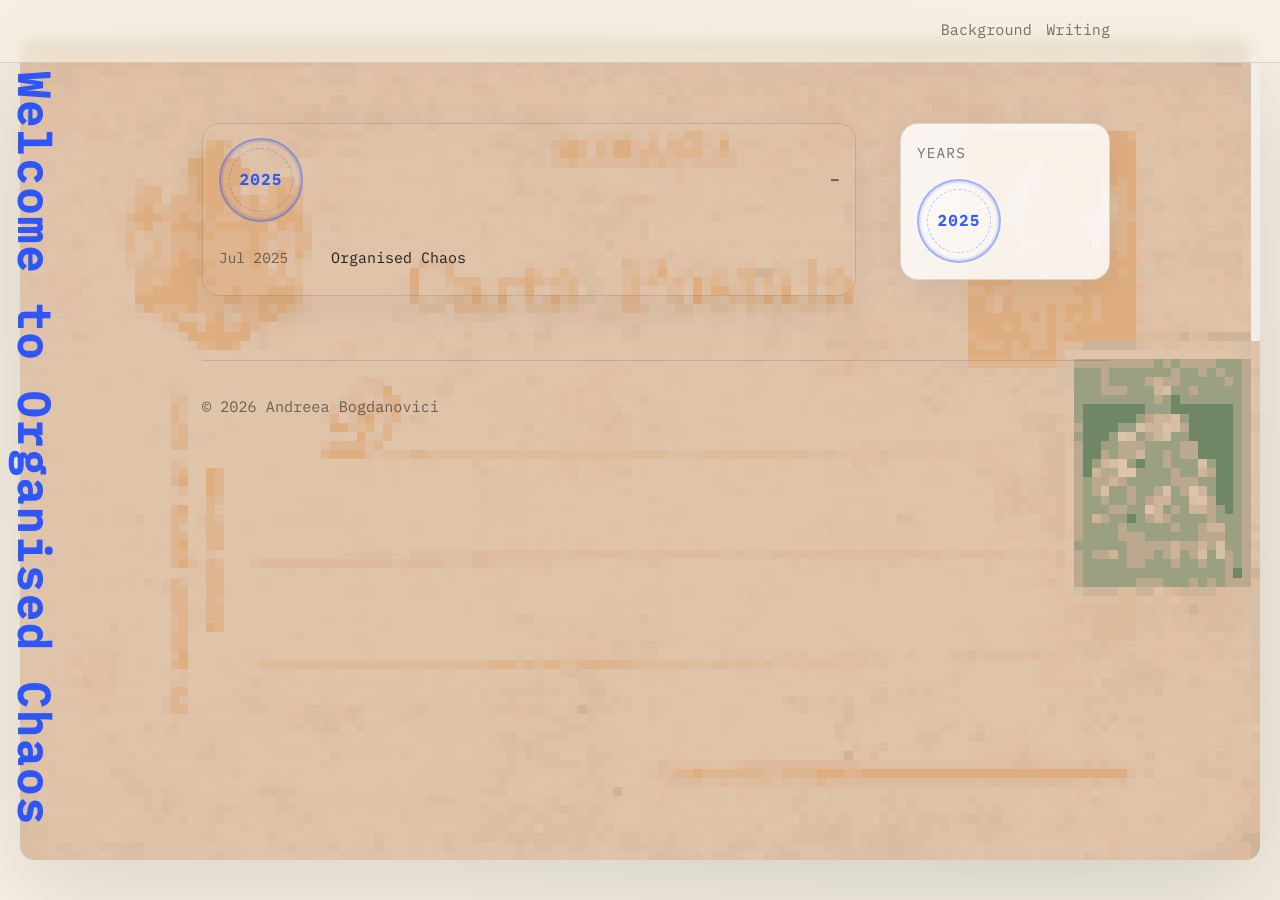
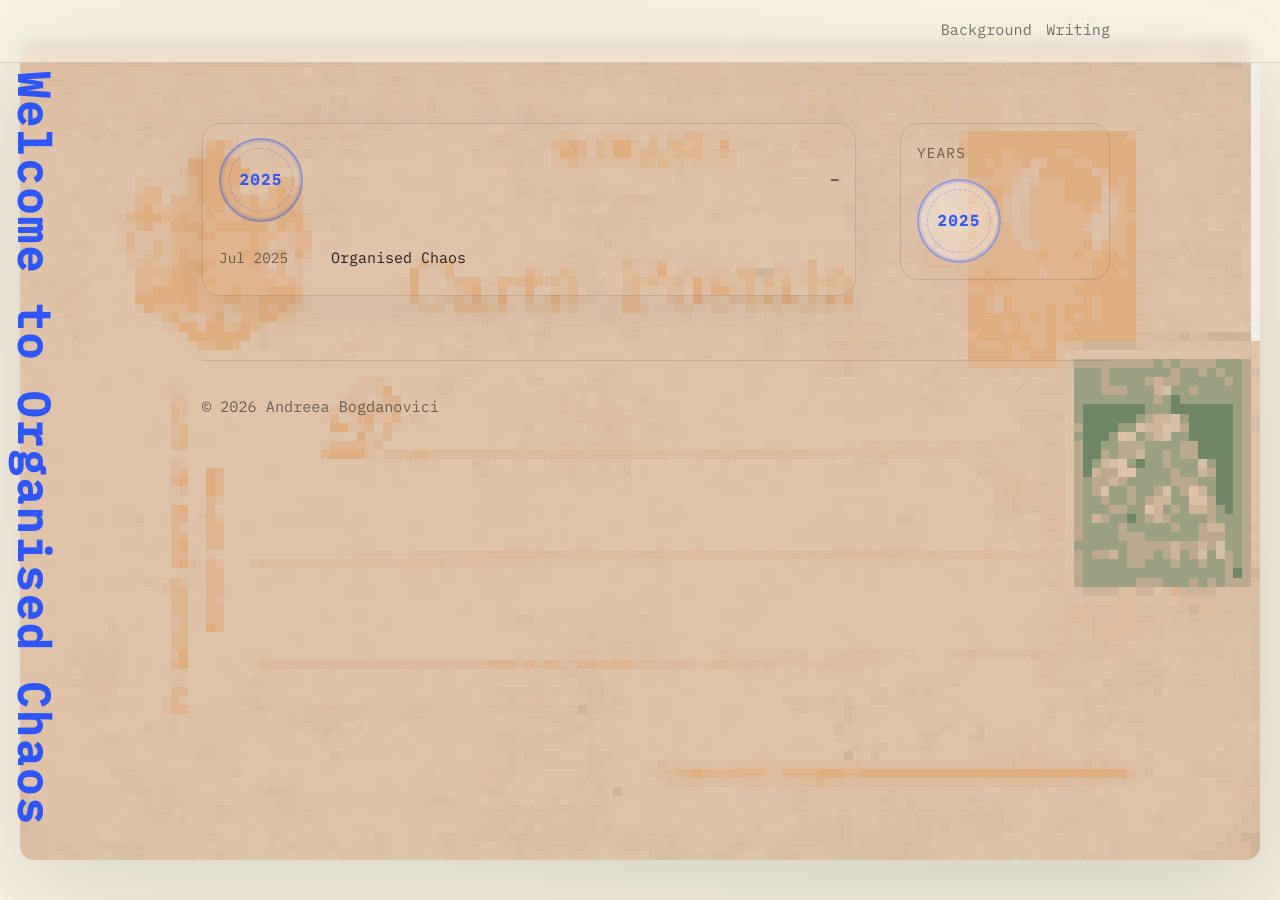
Before and after one commit to andreeabogdanovici/andreeabogdanovici.github.io, a Jekyll site: the page built from index.md, in a window 1280 px wide. Built offline with Jekyll 4.4.1, drawn with Linux system fonts in a browser that asks for light colours.

Commit message:
update, to test it, i dont want to install stuffs5/artsy change of idea/3

```diff
--- a/assets/css/site.css
+++ b/assets/css/site.css
@@ -10,6 +10,7 @@
   --shadow: 0 10px 40px rgba(0, 0, 0, 0.06);
   --font-body: 'IBM Plex Mono', 'Courier New', Courier, monospace;
   --pen-blue: #1f4dff;
+  --paper: rgba(247, 241, 228, 0.92);
 }
 
 * {
@@ -200,8 +201,8 @@ a:focus-visible {
   border: 1px solid var(--border);
   border-radius: 18px;
   padding: 1rem;
-  background: var(--card);
-  box-shadow: var(--shadow);
+  background: transparent;
+  box-shadow: none;
 }
 
 .index-title {
@@ -368,7 +369,7 @@ a:focus-visible {
 
 .post .prose,
 .page .prose {
-  background: rgba(255, 255, 255, 0.86);
+  background: var(--paper);
   border: 1px solid rgba(35, 35, 35, 0.12);
   border-radius: 18px;
   padding: 1.25rem 1.25rem;
```
